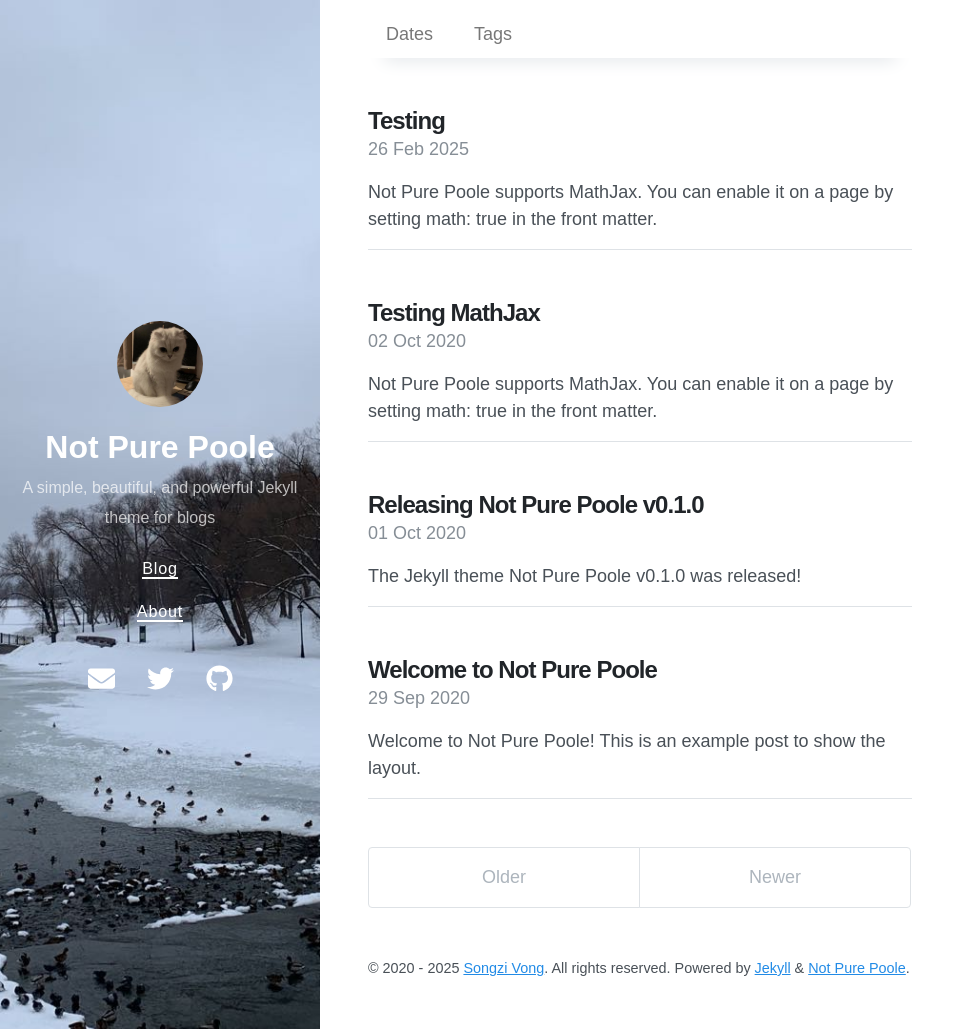
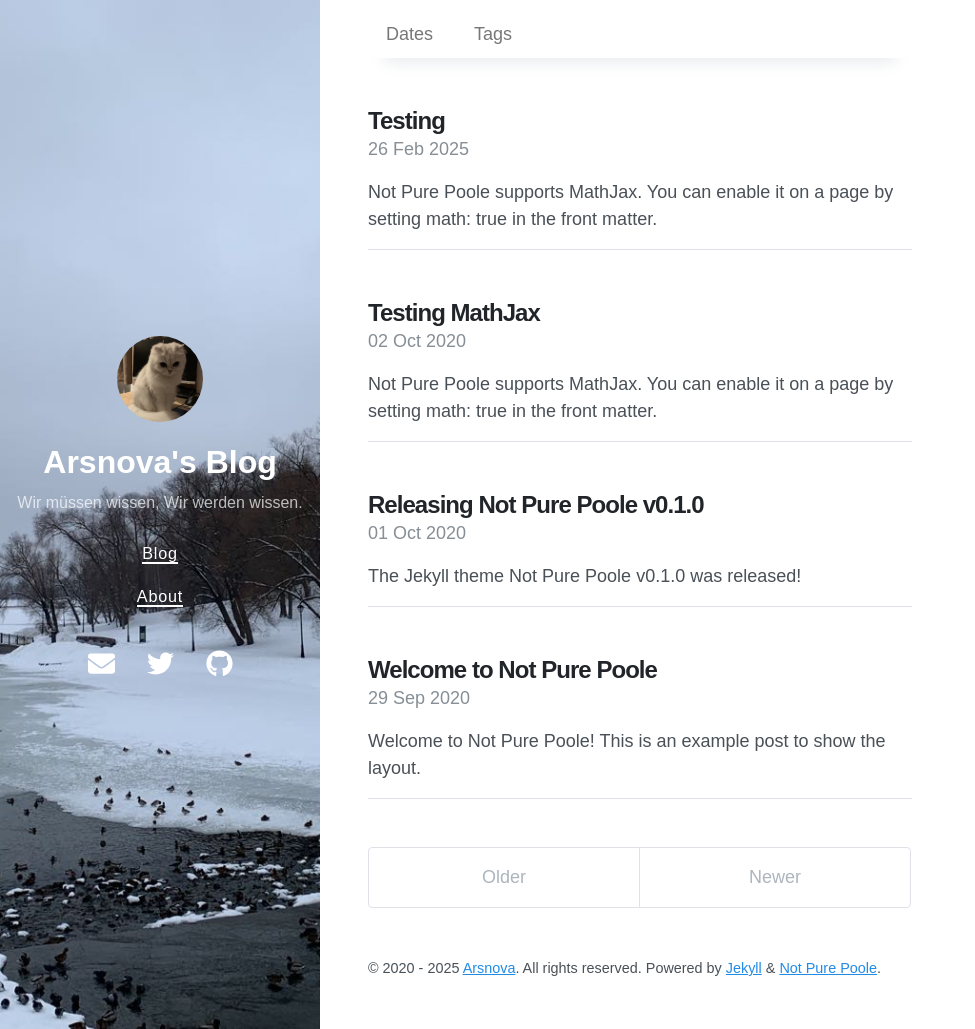
Before and after one commit to ArsNovaaa/arsnovaaa.github.io, a Jekyll site: the page built from index.html, in a window 1280 px wide and 1029 px high. Shown: the whole window, without its empty margins (0-975 px from the left). Built offline with Jekyll 4.4.1, drawn with Linux system fonts in a browser that asks for light colours; nearby versions of some CDN libraries; the list of posts is cut into pages by our own code.

Commit message:
home page

```diff
--- a/_config.yml
+++ b/_config.yml
@@ -1,7 +1,7 @@
 # Setup
-title: Not Pure Poole
-description: A simple, beautiful, and powerful Jekyll theme for blogs
-url: https://vszhub.github.io
+title: Arsnova's Blog
+description: Wir müssen wissen, Wir werden wissen.
+url: https://github.com/ArsNovaaa
 avatar: /avatar.jpeg
 paginate: 5
 permalink: pretty
@@ -29,14 +29,13 @@
 
 # Optimize Jekyl SEO Tag
 twitter:
-  username: vszhub
+  username: Arsnova
   card: summary
 logo: logo.png
 social:
   name: Songzi Vong
   links:
-    - https://twitter.com/vszhub
-    - https://github.com/vszhub
+    - https://github.com/ArsNovaaa
 google_site_verification: xxxxx
 lang: en
 
@@ -54,6 +53,6 @@
 
 # Specify the author for blog posts
 author:
-  name: Songzi Vong
-  url: https://github.com/vszhub/
-  email: vszhub@gmail.com
+  name: Arsnova
+  url: https://github.com/ArsNovaaa
+  email: 2470660012@qq.com
```
